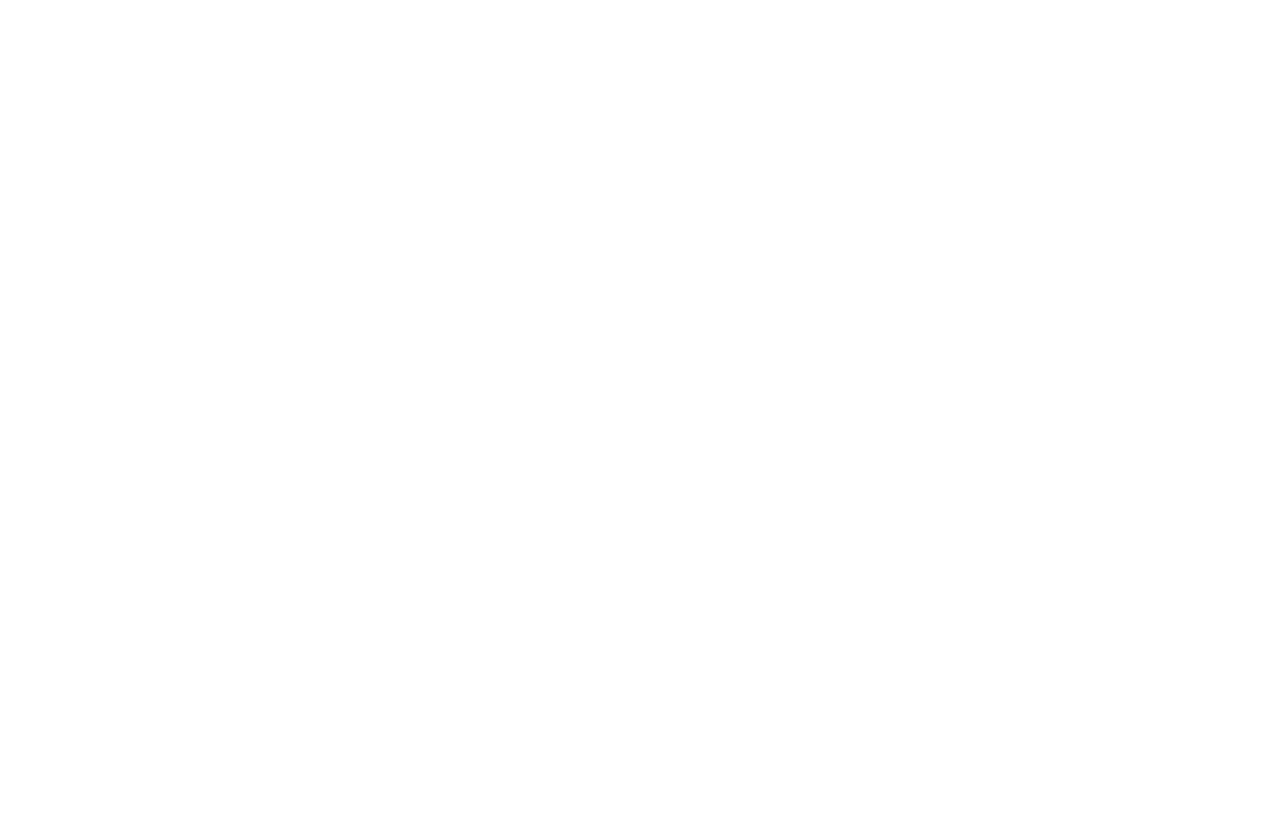
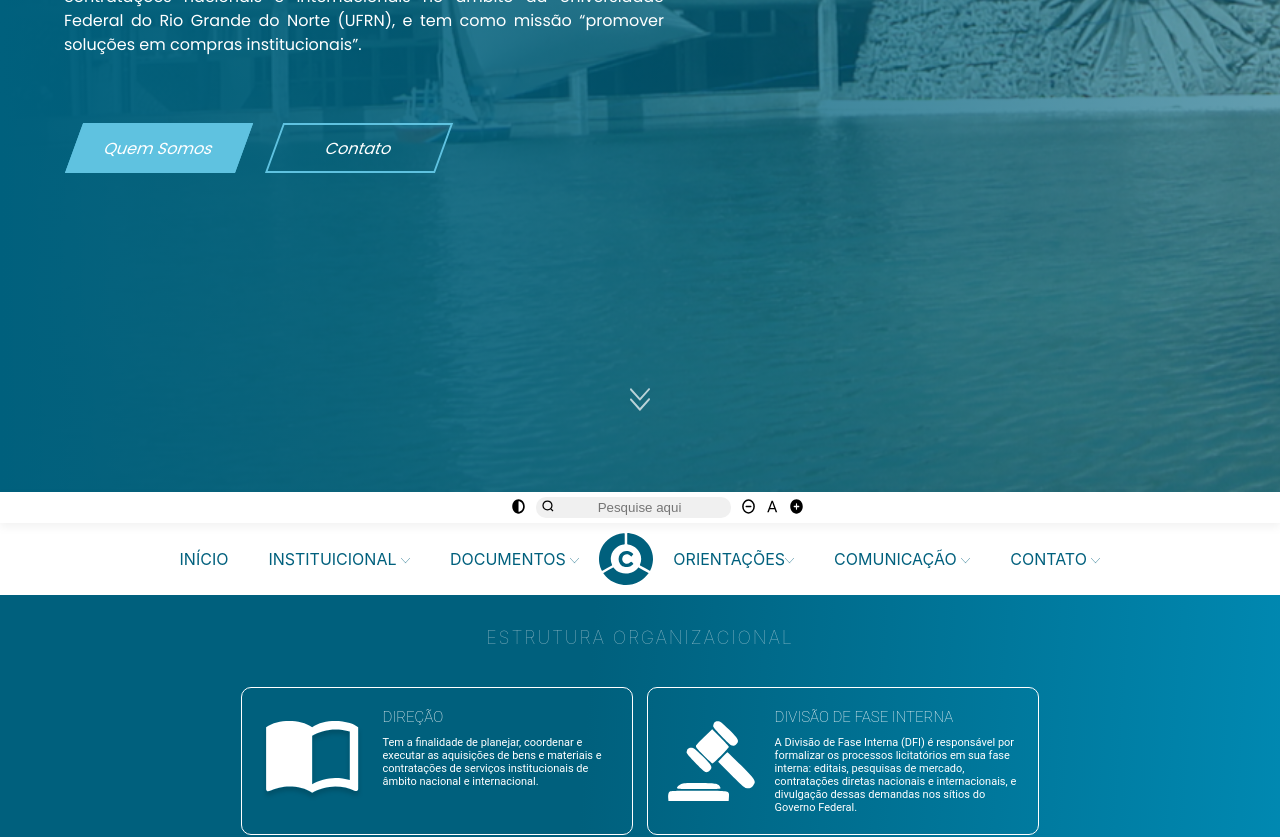
Before and after one commit to devproad/portal_proad, a React (Create React App) app: page /compras in a window 1280 px wide. Before the commit this address had no page. Shown: the part 480-1317 px from the top of the page. Before the commit the page ends 800 px from the top, so only its background shows below. Built offline with nearby package versions, Linux system fonts and the light colour scheme; no server answers.

Commit message:
refactor: modificando rota de /dcom para /compras

```diff
--- a/src/App.jsx
+++ b/src/App.jsx
@@ -12,7 +12,7 @@
      <BrowserRouter>
       <Routes>
         <Route path='/' exact element={<Home/>}></Route>
-        <Route path='/dcom' exact element={<Dcom/>}></Route>
+        <Route path='/compras' exact element={<Dcom/>}></Route>
         <Route path='/coord' element={<Coord/>}></Route>
         <Route path='/destaques' element={<TodasNoticias/>}></Route>
         <Route path='/noticias' element={<TodasNoticias/>}></Route>
--- a/src/components/Coord/index.jsx
+++ b/src/components/Coord/index.jsx
@@ -35,7 +35,7 @@
             </div>
           </div>
 
-          <Link to="/dcom" className='link-DiretCoord'>
+          <Link to="/compras" className='link-DiretCoord'>
           <div className="item-DiretCoord">
             <img src={ShopeLogo} alt="logo" />
             <div className="item-content">
--- a/src/components/Dcom/DiretoriasCoordenadorias/index.jsx
+++ b/src/components/Dcom/DiretoriasCoordenadorias/index.jsx
@@ -38,7 +38,7 @@
     <section className="DiretCoord">
       <div className="container-DiretCoord">
         <div className="header-DiretCoord">
-          <Link to="/dcom" className='link-DiretCoord'>
+          <Link to="/compras" className='link-DiretCoord'>
             <p>ESTRUTURA ORGANIZACIONAL</p>
           </Link>
         </div>
--- a/src/components/DiretoriasCoordenadorias/index.jsx
+++ b/src/components/DiretoriasCoordenadorias/index.jsx
@@ -50,7 +50,7 @@
             </div>
           </div>
 
-          <Link to="/dcom" className='link-DiretCoord'>
+          <Link to="/compras" className='link-DiretCoord'>
           <div className="item-DiretCoord">
             <img src={ShopeLogo} alt="logo" />
             <div className="item-content">
```
